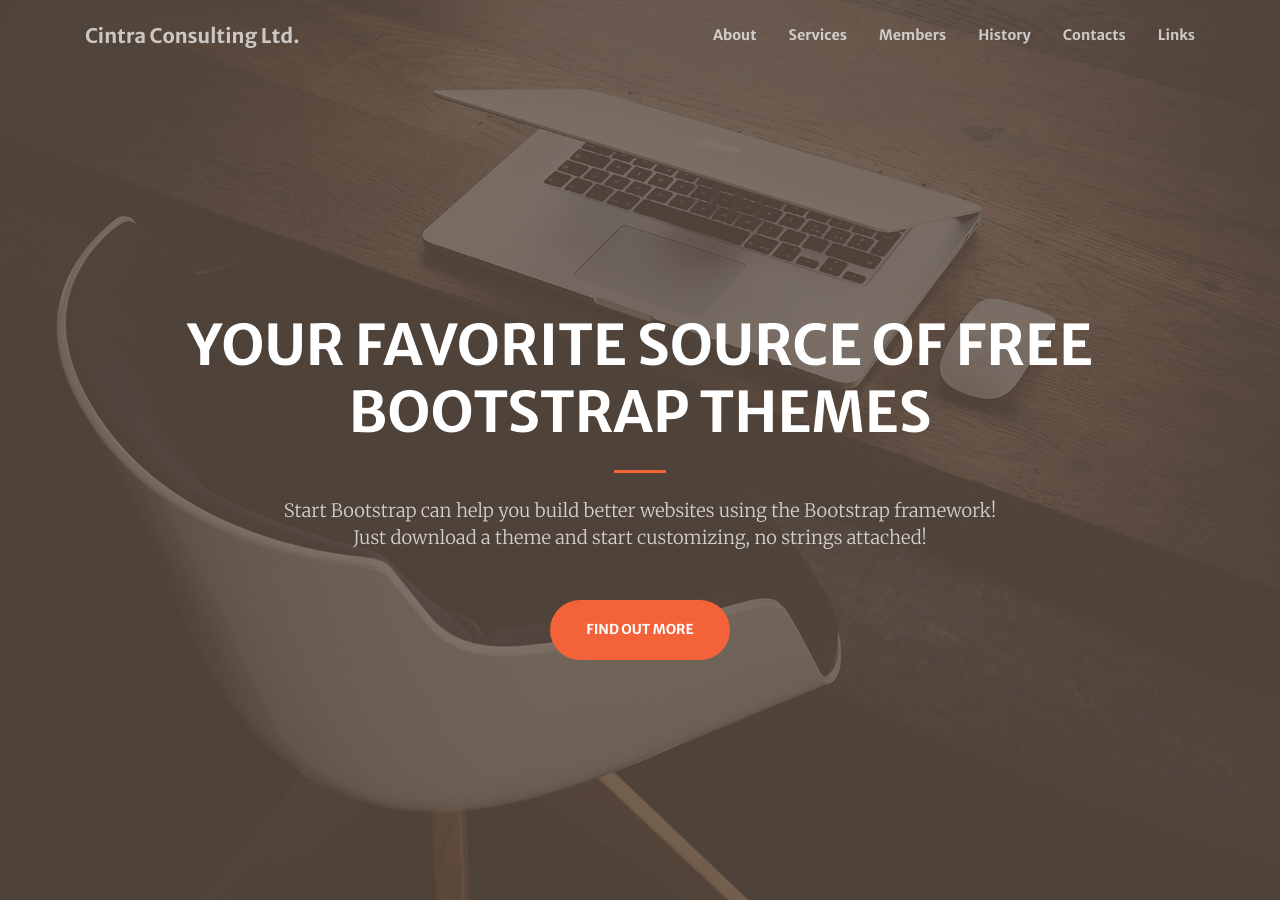
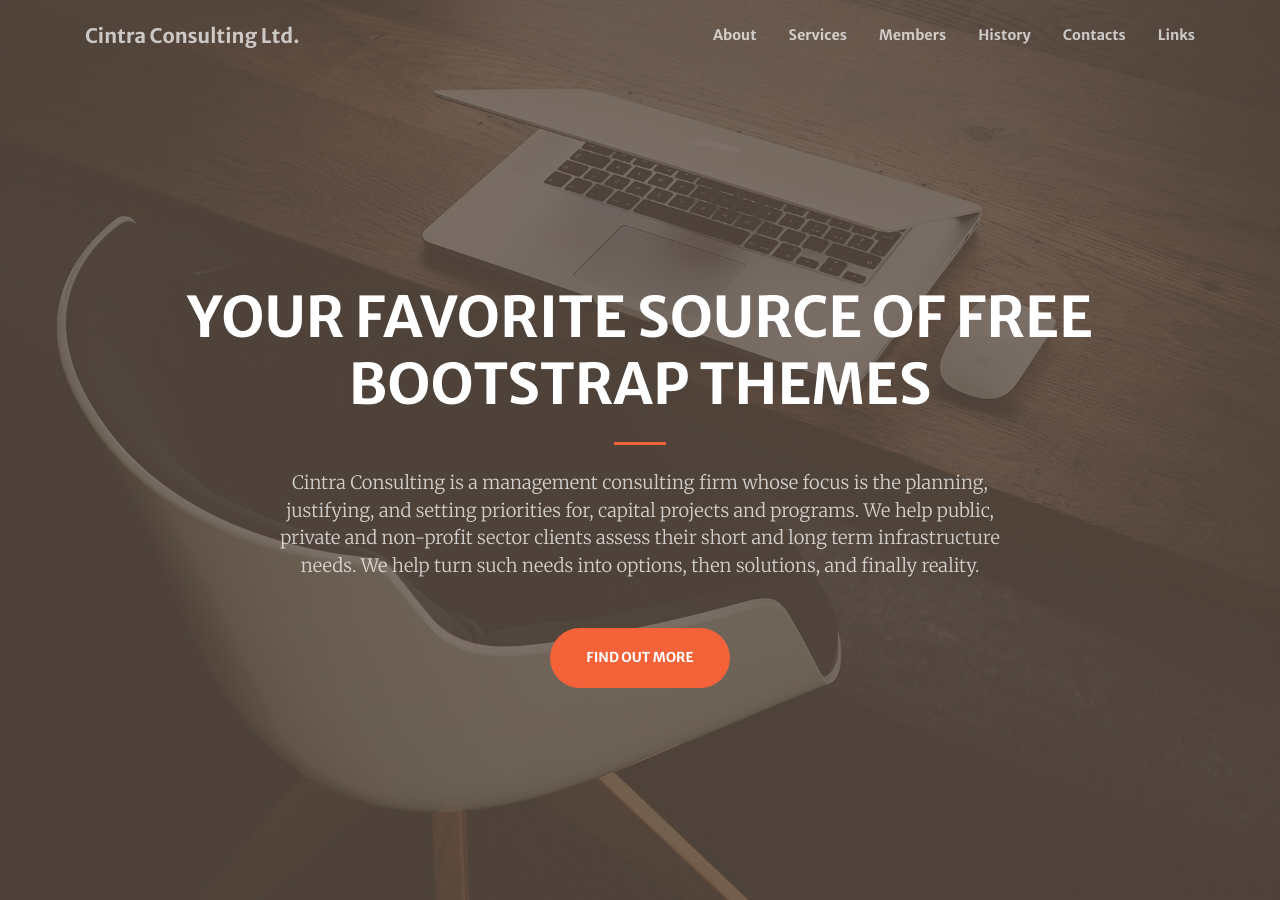
Before and after one commit to missmunkhuu/creative-theme, a Jekyll site: the page built from index.md, in a window 1280 px wide and 900 px high. Built offline with Jekyll 4.4.1, drawn with Linux system fonts in a browser that asks for light colours; nearby versions of some CDN libraries.

Commit message:
added the intro text

```diff
--- a/index.md
+++ b/index.md
@@ -3,8 +3,7 @@ layout: home
 header:
   title: Your Favorite Source of Free Bootstrap Themes
   text: >
-    Start Bootstrap can help you build better websites using the Bootstrap
-    framework! Just download a theme and start customizing, no strings attached!
+    Cintra Consulting is a management consulting firm whose focus is the planning, justifying, and setting priorities for, capital projects and programs. We help public, private and non-profit sector clients assess their short and long term infrastructure needs. We help turn such needs into options, then solutions, and finally reality.
   action: # action button is optional
     label: Find Out More
     url: '#about'
```
